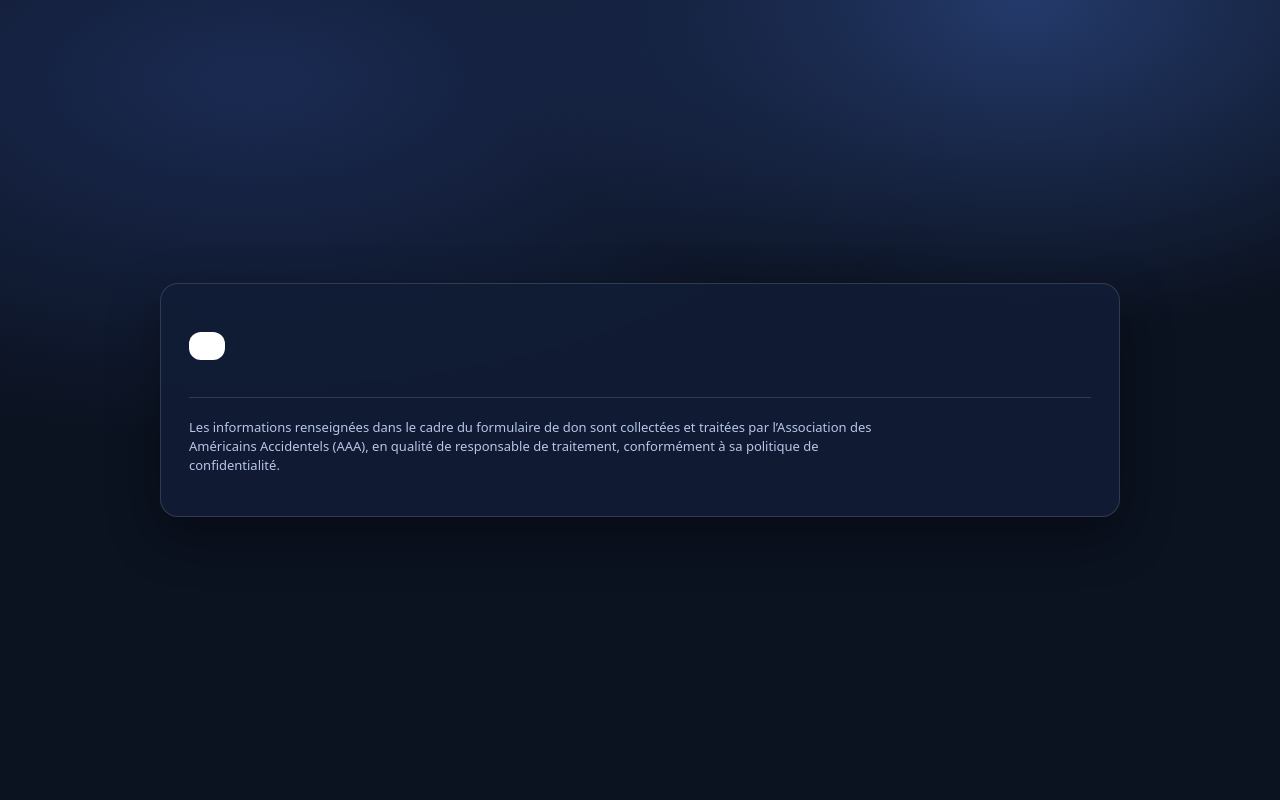
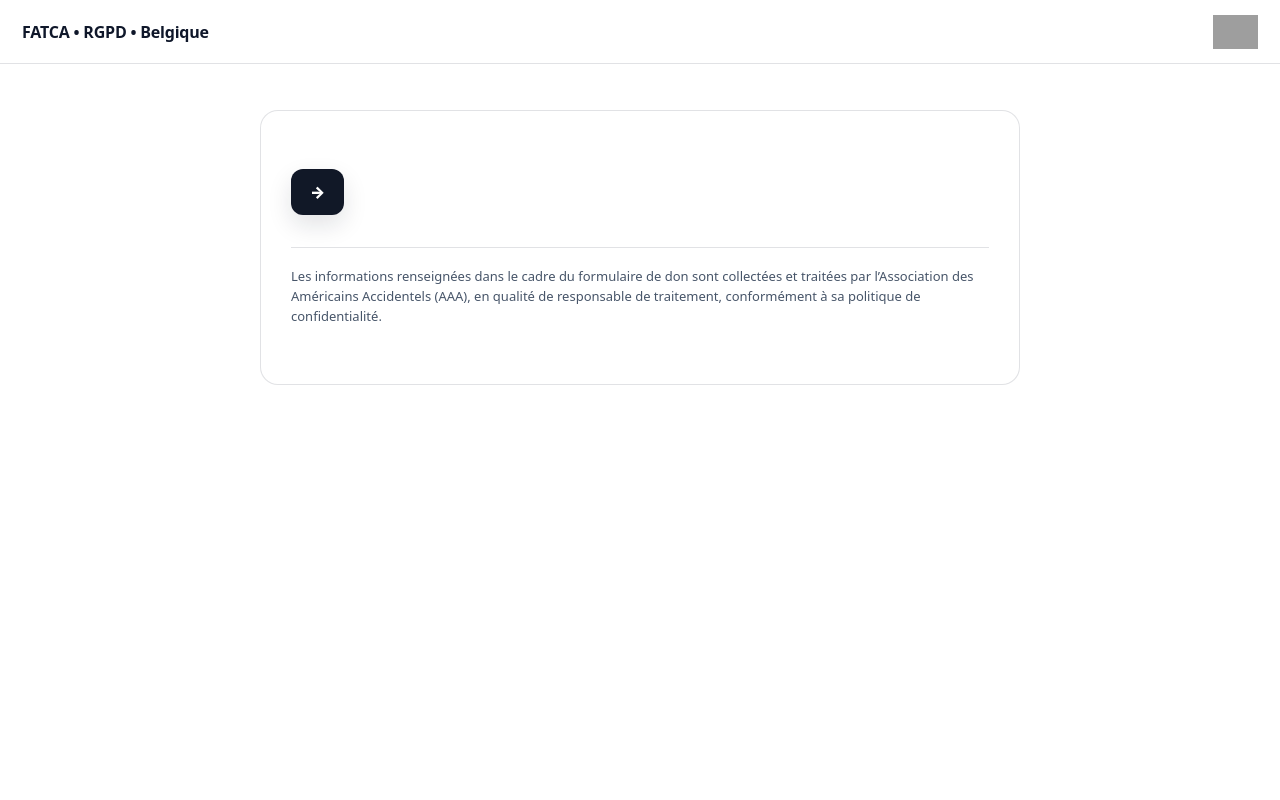
Before and after one commit to lehagrefabien-commits/fatca-application, a Flask app: template templates/merci.html in a window 1280 px wide. Run offline with Flask 3, Linux system fonts and the light colour scheme; the template is opened without the code that fills it, so the values that code supplies are empty; some libraries are stand-ins or nearby versions; grey boxes are pictures that could not be loaded.

Commit message:
Update merci.html

```diff
--- a/templates/merci.html
+++ b/templates/merci.html
@@ -7,88 +7,113 @@
 
   <style>
     :root{
-      --bg:#0b1220;
-      --card:#111c36;
-      --text:#e8eefc;
-      --muted:#b8c6e6;
-      --border:rgba(255,255,255,0.14);
-      --white:#ffffff;
+      --bg:#ffffff;
+      --text:#0f172a;
+      --muted:#475569;
+      --line: rgba(15, 23, 42, 0.12);
+      --btn:#111827;
+      --btnText:#ffffff;
+      --focus: rgba(99, 102, 241, 0.25);
     }
     *{ box-sizing:border-box; }
     body{
       margin:0;
       font-family: ui-sans-serif, system-ui, -apple-system, Segoe UI, Roboto, Arial;
-      background: radial-gradient(1200px 600px at 20% 10%, #1a2a52 0%, transparent 60%),
-                  radial-gradient(1000px 600px at 80% 0%, #243a6b 0%, transparent 55%),
-                  var(--bg);
+      background: var(--bg);
       color: var(--text);
-      min-height: 100vh;
+      min-height:100vh;
+    }
+    .topbar{
+      height:64px;
       display:flex;
       align-items:center;
-      justify-content:center;
-      padding: 28px 16px;
+      justify-content:space-between;
+      padding: 0 22px;
+      border-bottom: 1px solid var(--line);
     }
-    .wrap{ width:100%; max-width: 960px; }
+    .brand{ font-weight:800; letter-spacing:-0.2px; }
+    .logo{ height:34px; width:auto; display:block; }
+
+    .wrap{
+      max-width: 980px;
+      margin: 0 auto;
+      padding: 46px 22px 70px 22px;
+    }
     .card{
-      background: rgba(17,28,54,0.9);
-      border: 1px solid var(--border);
+      max-width: 760px;
+      margin: 0 auto;
+      padding: 40px 30px;
+      border: 1px solid var(--line);
       border-radius: 18px;
-      padding: 28px;
-      box-shadow: 0 18px 50px rgba(0,0,0,0.35);
-      backdrop-filter: blur(6px);
+      background:#fff;
     }
     h1{
-      margin-top:0;
-      font-size: clamp(22px, 3vw, 30px);
-      letter-spacing:-0.3px;
+      margin:0 0 10px 0;
+      font-size: clamp(24px, 3vw, 34px);
+      line-height:1.15;
+      letter-spacing:-0.5px;
     }
     p{
+      margin: 0 0 18px 0;
       color: var(--muted);
-      line-height:1.6;
-      max-width: 85ch;
+      font-size: 16px;
+      line-height:1.7;
     }
-    .actions{
-      margin: 18px 0 28px 0;
+    .actions{ margin: 18px 0 28px 0; }
+    a.btn{
+      display:inline-flex;
+      align-items:center;
+      justify-content:center;
+      height: 46px;
+      padding: 0 18px;
+      border-radius: 12px;
+      text-decoration:none;
+      font-weight:900;
+      background: var(--btn);
+      color: var(--btnText);
+      border: 1px solid rgba(17,24,39,0.95);
+      box-shadow: 0 10px 24px rgba(15,23,42,0.12);
     }
-    a.btn{
-      display:inline-block;
-      padding:14px 18px;
-      border-radius:12px;
-      text-decoration:none;
-      font-weight:800;
-      background: var(--white);
-      color:#0b1220;
-    }
+    a.btn:hover{ opacity:0.95; }
+
     .divider{
       margin: 32px 0 18px 0;
-      border-top: 1px solid var(--border);
+      border-top: 1px solid var(--line);
+    }
+    h2{
+      margin: 0 0 10px 0;
+      font-size: 18px;
+      letter-spacing:-0.2px;
     }
     .rgpd{
       margin-top: 16px;
       font-size: 13px;
       color: var(--muted);
-      line-height:1.45;
+      line-height:1.55;
       max-width: 95ch;
     }
   </style>
 </head>
+
 <body>
+  <div class="topbar">
+    <div class="brand">FATCA • RGPD • Belgique</div>
+    <img class="logo" src="/static/aaa-logo.png" alt="AAA">
+  </div>
 
   <div class="wrap">
     <div class="card">
 
       <h1>{{ t.ready_title }}</h1>
-
       <p>{{ t.ready_sub }}</p>
 
       <div class="actions">
-        <a class="btn" href="{{ download_url }}">{{ t.download }}</a>
+        <a class="btn" href="{{ download_url }}">{{ t.download }} →</a>
       </div>
 
       <div class="divider"></div>
 
       <h2>{{ t.support_title }}</h2>
-
       <p>{{ t.support_sub }}</p>
 
       <!-- IFRAME DON AAA -->
@@ -99,7 +124,6 @@
 
       <script src="https://www.americains-accidentels.fr/public/build/js/iframe.js"></script>
 
-      <!-- MENTION RGPD AAA -->
       <p class="rgpd">
         Les informations renseignées dans le cadre du formulaire de don sont collectées
         et traitées par l’Association des Américains Accidentels (AAA), en qualité de responsable
@@ -108,6 +132,5 @@
 
     </div>
   </div>
-
 </body>
 </html>
```
